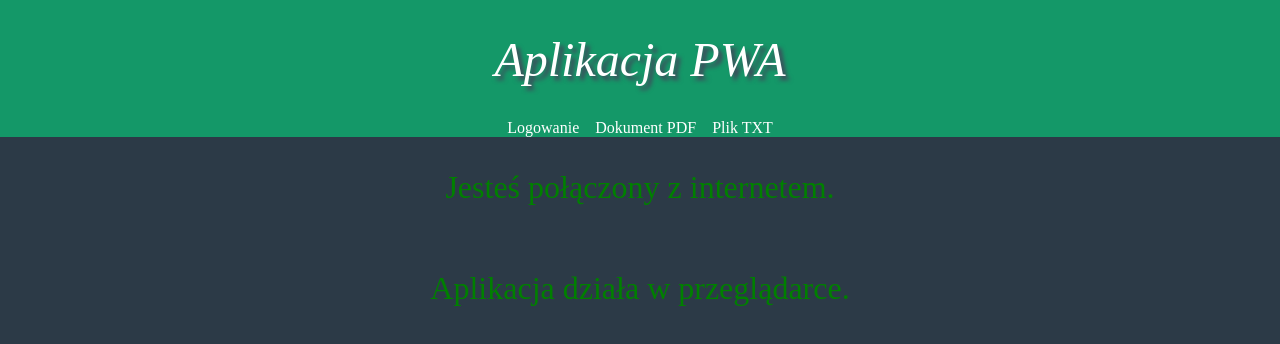
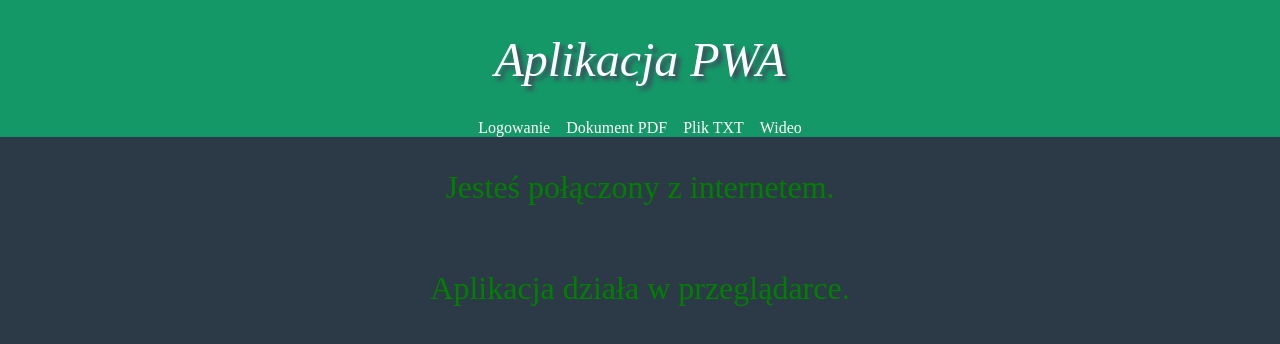
Before and after one commit to AdrianZdankowski/projekt-inzynierski-pwa, a React (Vite) app in the folder frontend/: page / in a window 1280 px wide. Shown: the top 344 px of the page. Built offline with nearby package versions, Linux system fonts and the light colour scheme.

Commit message:
add initial video viewing with a sample using hls.js

```diff
--- a/frontend/package.json
+++ b/frontend/package.json
@@ -16,6 +16,7 @@
     "@mui/material": "^7.1.1",
     "@tanstack/react-query": "^5.81.5",
     "axios": "^1.11.0",
+    "hls.js": "^1.6.9",
     "jwt-decode": "^4.0.0",
     "react": "^19.0.0",
     "react-dom": "^19.0.0",
--- a/frontend/src/App.tsx
+++ b/frontend/src/App.tsx
@@ -8,6 +8,7 @@ import PDFExamplePage from './pages/PDFExamplePage.tsx'
 import TXTExamplePage from './pages/TXTExamplePage.tsx'
 import ProtectedRoute from './components/ProtectedRoute.tsx'
 import Unauthorized from './components/Unauthorized.tsx'
+import VideoTestPage from './pages/VideoTestPage.tsx'
 
 function App() {
   return (
@@ -24,6 +25,7 @@ function App() {
             }/>
           <Route path="txt-file" element={<TXTExamplePage/>}/>
           <Route path="unauthorized" element={<Unauthorized/>}/>
+          <Route path="video" element={<VideoTestPage/>}/>
         </Route>
       </Routes>
     </Router>
--- a/frontend/src/components/header.tsx
+++ b/frontend/src/components/header.tsx
@@ -34,6 +34,7 @@ const Header = () => {
 
             <Link className='clean-link' to="/pdf-file">Dokument PDF</Link>
             <Link className='clean-link' to="/txt-file">Plik TXT</Link>
+            <Link className='clean-link' to="/video">Wideo</Link>
         </Stack>
 
         </header>
```
Also changed, not shown: 1 other file (tests, documents, lock files or other folders).
